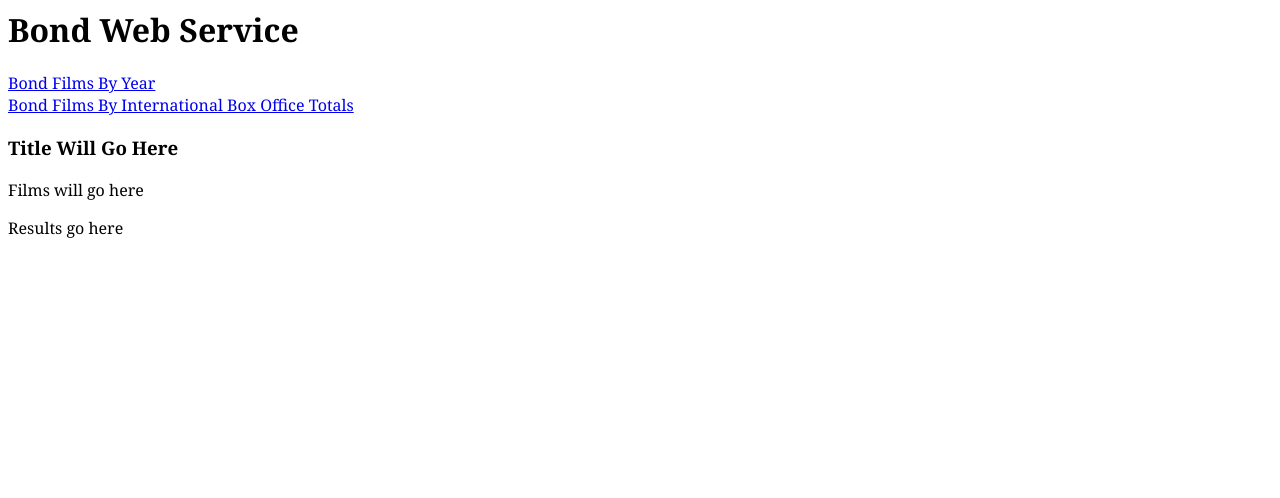
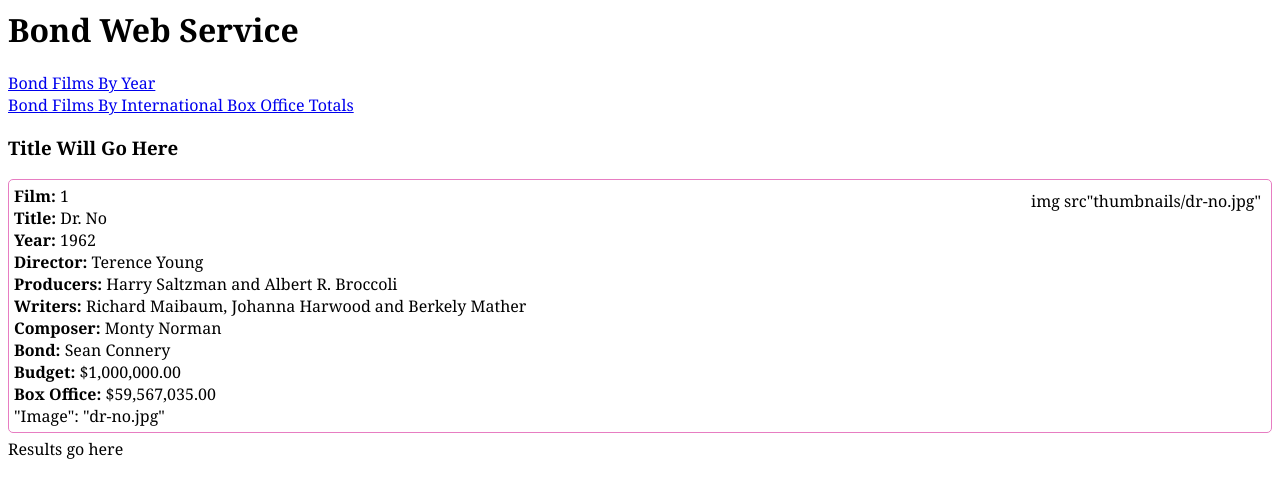
Before and after one commit to mnguyenh/web-service, a PHP site: page / in a window 1280 px wide. Shown: the top 498 px of the page. Run offline with PHP 8.4, Linux system fonts and the light colour scheme.

Commit message:
Updates page

```diff
--- a/index.php
+++ b/index.php
@@ -2,7 +2,22 @@
 <head>
 <title>Bond Web Service Demo</title>
 <style>
-body {font-family:georgia;}
+	body {font-family:georgia;}
+
+	.film{
+		border:1px solid #E77DC2;
+		border-radius: 5px;
+		padding: 5px;
+		margin-bottom:5px;
+		position:relative;
+	}
+
+	.pic{
+		position:absolute;
+		right:10px;
+		top:10px;
+	}
+
 </style>
 <script src="https://code.jquery.com/jquery-latest.js" type="text/javascript"></script>
 
@@ -58,8 +73,23 @@ function bondJSON(data){
 		<a href="box" class="category">Bond Films By International Box Office Totals</a>
 		<h3 id="filmtitle">Title Will Go Here</h3>
 		<div id="films">
-			<p>Films will go here</p>
-		</div>
+			<div class="film">
+				<b>Film: </b>1<br />
+				<b>Title: </b>Dr. No<br />
+				<b>Year: </b>1962<br />
+				<b>Director: </b>Terence Young<br />
+				<b>Producers: </b>Harry Saltzman and Albert R. Broccoli <br />
+				<b>Writers: </b>Richard Maibaum, Johanna Harwood and Berkely Mather<br />
+				<b>Composer: </b>Monty Norman<br />
+				<b>Bond: </b>Sean Connery<br />
+				<b>Budget: </b>$1,000,000.00<br />
+				<b>Box Office: </b>$59,567,035.00<br />
+
+				"Image": "dr-no.jpg"
+
+					<div class="pic">img src"thumbnails/dr-no.jpg"</div>
+				</div>
+			</div>
 		<div id="output">Results go here</div>
 	</body>
 </html>
```
